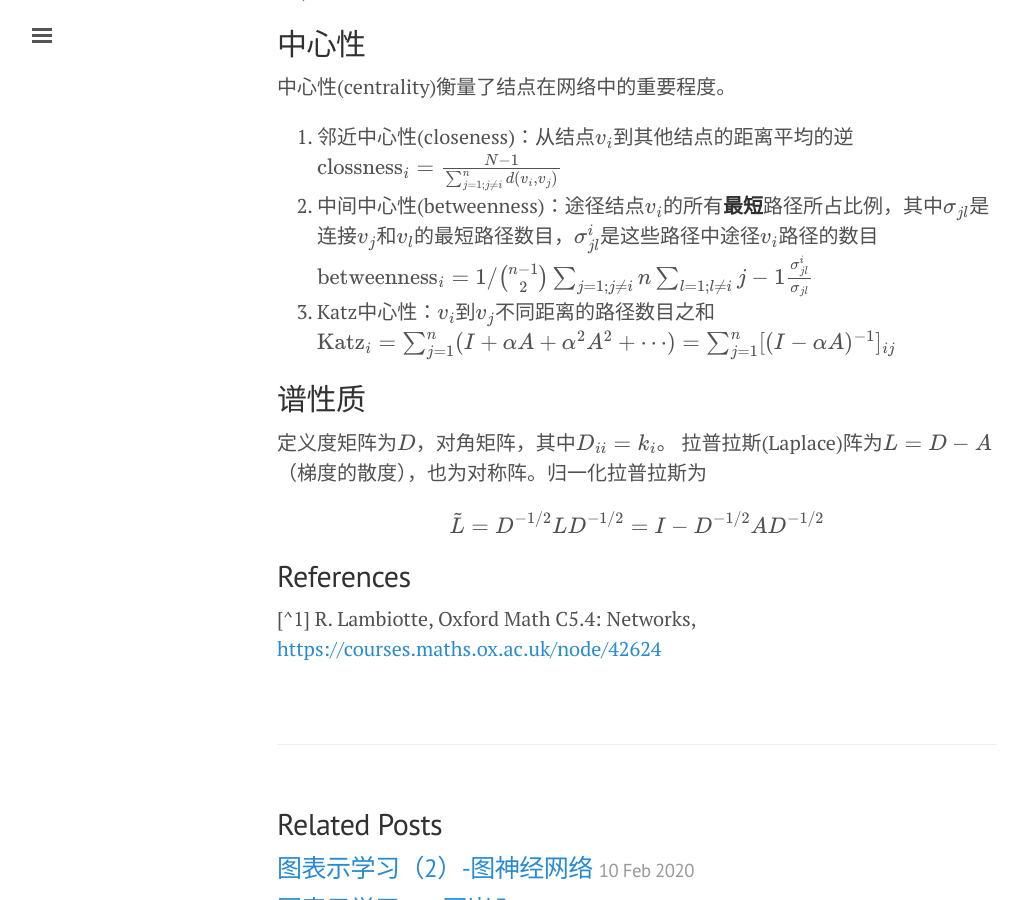
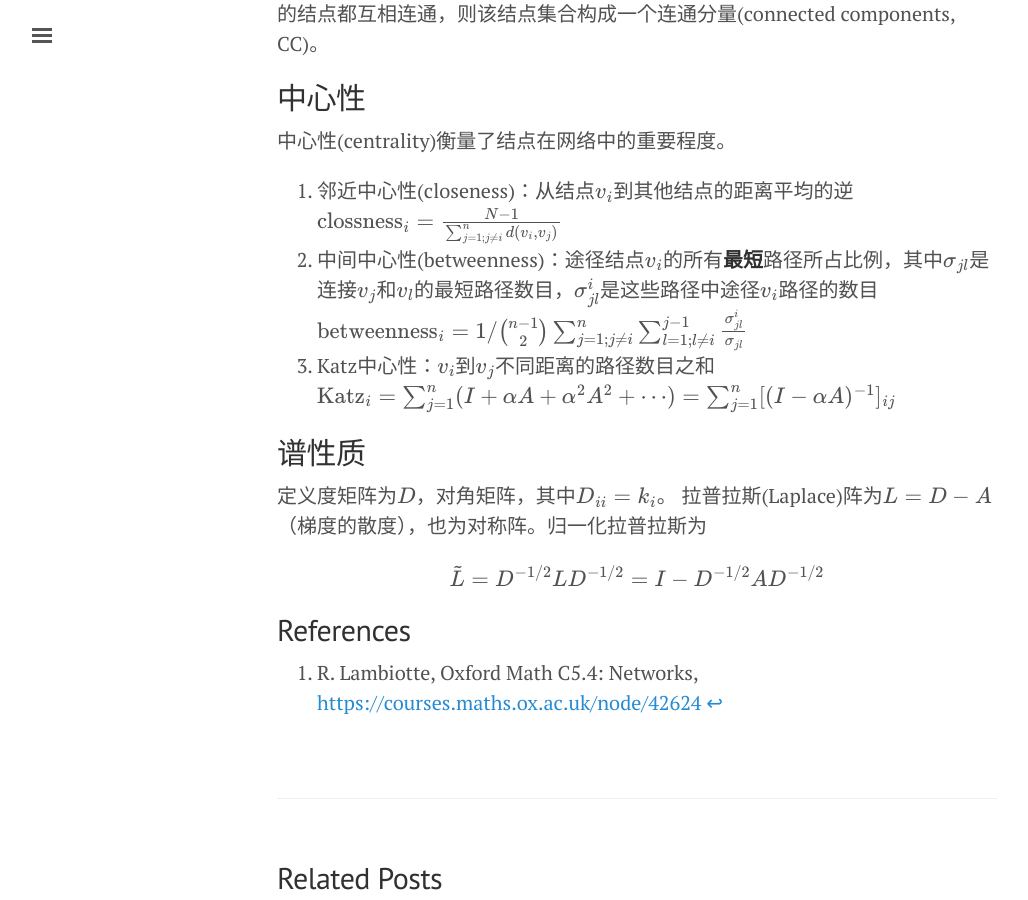
Before and after one commit to Ewenwan/chhzh123.github.io, a Jekyll site: the page built from _posts/2020-02-24-graph-theory.md, in a window 1280 px wide and 900 px high, scrolled down 1341 px. Shown: the whole window, without its empty margins (3-1031 px from the left). Built offline with Jekyll 4.4.1, drawn with Linux system fonts in a browser that asks for light colours; nearby versions of some CDN libraries; formulas are drawn with MathJax 3; comment, search, counter and statistics services are not loaded; some of the changed text lies outside the part shown.

Commit message:
[blog] Fix bug in graph theory

```diff
--- a/_posts/2020-02-24-graph-theory.md
+++ b/_posts/2020-02-24-graph-theory.md
@@ -43,7 +45,7 @@ $$p(k)\propto k^{-\gamma}$$
 1. 邻近中心性(closeness)：从结点$v_i$到其他结点的距离平均的逆
 $$\text{clossness}_i=\frac{N-1}{\sum_{j=1;j\ne i}^n d(v_i,v_j)}$$
 2. 中间中心性(betweenness)：途径结点$v_i$的所有**最短**路径所占比例，其中$\sigma_{jl}$是连接$v_j$和$v_l$的最短路径数目，$\sigma_{jl}^i$是这些路径中途径$v_i$路径的数目
-$$\text{betweenness}_i=1/\binom{n-1}{2}\sum_{j=1;j\ne i}{n}\sum_{l=1;l\ne i}{j-1}\frac{\sigma_{jl}^i}{\sigma_{jl}}$$
+$$\text{betweenness}_i=1/\binom{n-1}{2}\sum_{j=1;j\ne i}^{n}\sum_{l=1;l\ne i}^{j-1}\frac{\sigma_{jl}^i}{\sigma_{jl}}$$
 3. Katz中心性：$v_i$到$v_j$不同距离的路径数目之和
 $$\text{Katz}_i=\sum_{j=1}^n(I+\alpha A+\alpha^2 A^2+\cdots)=\sum_{j=1}^n[(I-\alpha A)^{-1}]_{ij}$$
 
@@ -56,4 +58,4 @@ $$\tilde{L}=D^{-1/2}LD^{-1/2}=I-D^{-1/2}AD^{-1/2}$$
 
 
 ## References
-[^1] R. Lambiotte, Oxford Math C5.4: Networks, <https://courses.maths.ox.ac.uk/node/42624>
+[^1]: R. Lambiotte, Oxford Math C5.4: Networks, <https://courses.maths.ox.ac.uk/node/42624>
```
Also changed, not shown: other parts of _posts/2020-02-24-graph-theory.md (+3 -1 lines).
